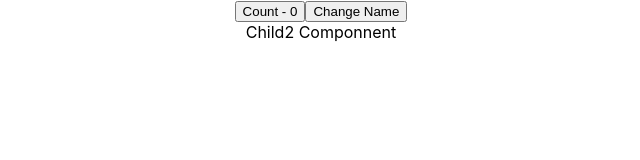
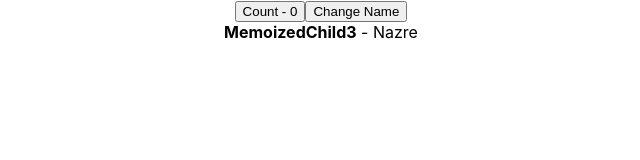
Before and after one commit to ChethanNazre/React-Render-Notes, a React (Create React App) app: page / in a window 1280 px wide. Shown: the top 160 px of the page, without its empty margins (319-959 px from the left). Built offline with nearby package versions, Linux system fonts and the light colour scheme.

Commit message:
Update IncorrectOpt

```diff
--- a/src/App.js
+++ b/src/App.js
@@ -9,13 +9,17 @@ import { Parent1 } from './Components/optimization/Parent1';
 import { Child1 } from './Components/optimization/Child1';
 import { GrandParent } from './Components/GrandParent';
 import { Parent2 } from './Components/optimization/Parent2';
+import { Parent3 } from './Components/IncorrectOpt/Parent3';
 
 function App() {
   return (
     <div className="App">
 
-      {/* <GrandParent/> */}
-      <Parent2/>
+      <Parent3/>
+
+      {/* <Parent2/> */}
+
+    {/* <GrandParent/> */}
 {/*
     <Parent1><Child1/></Parent1> */}
 
--- /dev/null
+++ b/src/Components/IncorrectOpt/Child3.js
@@ -0,0 +1,11 @@
+import React from 'react'
+
+export const Child3 = ({children,name}) => {
+    console.log('Child3 Render')
+  return (
+    <div>
+        {children} - {name}
+    </div>
+  )
+}
+export const MemoizedChild3 = React.memo(Child3)
--- /dev/null
+++ b/src/Components/IncorrectOpt/Parent3.js
@@ -0,0 +1,18 @@
+import React,{useState} from 'react'
+import { MemoizedChild3 } from './Child3'
+
+
+export const Parent3 = ({children}) => {
+    const [count, setCount] = useState(0)
+    const[name,SetName] = useState('Nazre')
+
+    console.log('Parent3 Rendered')
+  return (
+    <div>
+        <button onClick={()=> setCount(c => c+1)}>Count - {count} </button>
+        <button onClick={()=> SetName('CPT BuzzKill')}>Change Name</button>
+
+<MemoizedChild3 name ={name}><strong>MemoizedChild3</strong></MemoizedChild3>
+    </div>
+  )
+}
```
